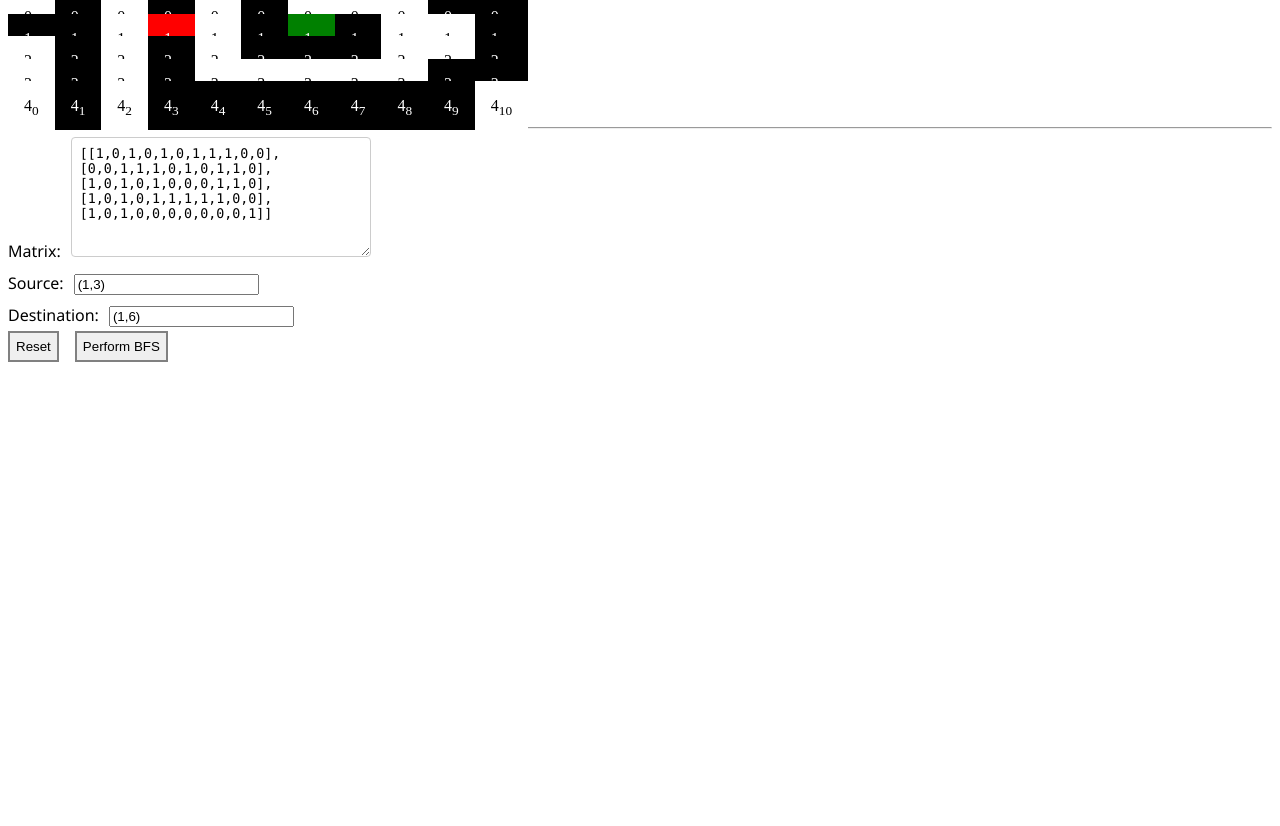
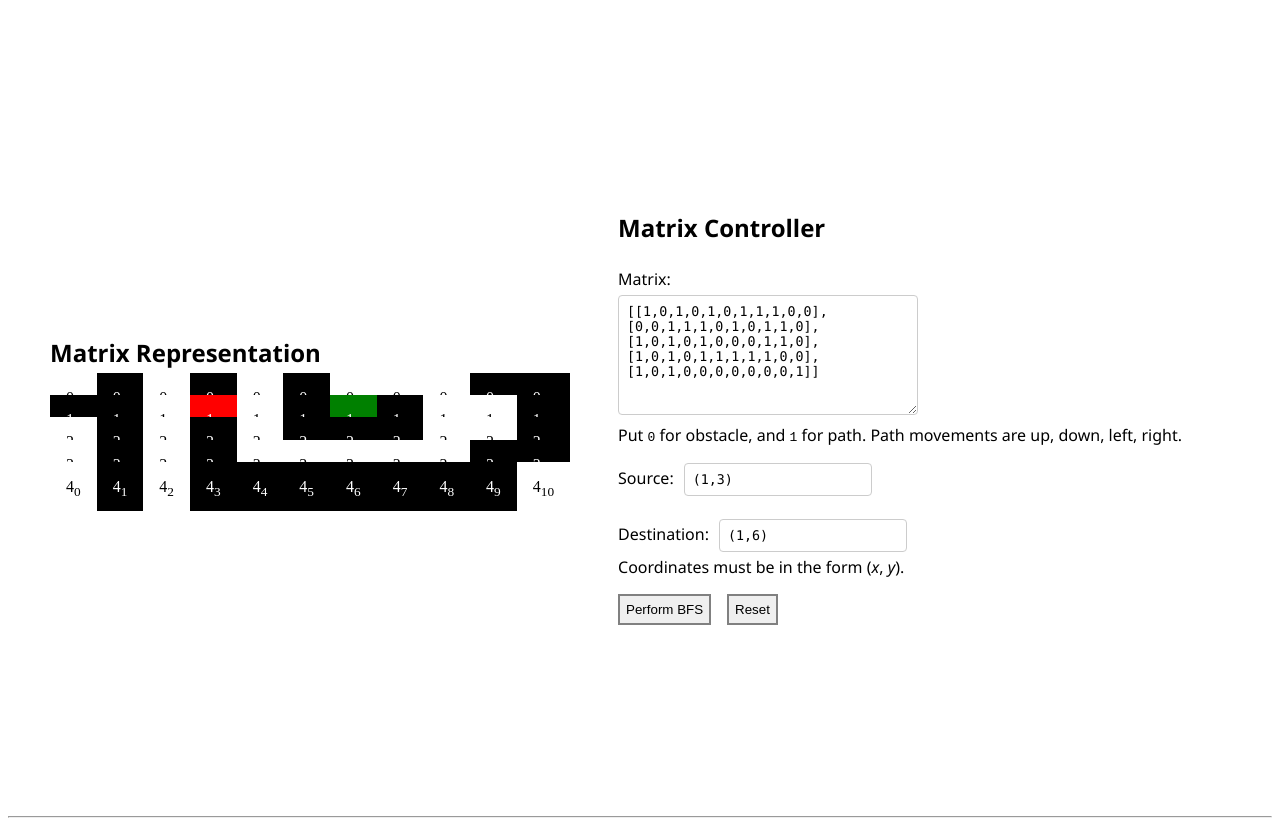
Before and after one commit to FilterAsync/path-finding-visualizer, a React (Create React App) app: page / in a window 1280 px wide. Before the commit the page ends 800 px from the top, so only its background shows below. Built offline with nearby package versions, Linux system fonts and the light colour scheme; the HTML template or start-up script is replaced by a standard one.

Commit message:
Major UI improvement

```diff
--- a/src/App.js
+++ b/src/App.js
@@ -54,7 +54,9 @@ function App() {
 			return;
 		}
 		setError('');
+		try {
 			setMatrix(JSON.parse(str));
+		} catch (err) {}
 	};
 
 	const onSourceChanged = (event) => {
@@ -83,37 +85,57 @@ function App() {
 		setMatrix(defaultValues.matrix);
 		setSource(defaultValues.source);
 		setDest(defaultValues.dest);
+		setError('');
 	};
 
 	return (
 		<>
+			<div className="flex-container center">
+				<div>
+					<h2>Matrix Representation</h2>
 					<MatrixRepresentation />
-			<hr />
+				</div>
+				<div>
+					<h2>Matrix Controller</h2>
 					<form onSubmit={onSubmit}>
 						<div>
 							<label htmlFor="matrix">Matrix:</label>
+							<br />
 							<textarea
 								name="matrix"
 								defaultValue={`[[1,0,1,0,1,0,1,1,1,0,0],[0,0,1,1,1,0,1,0,1,1,0],[1,0,1,0,1,0,0,0,1,1,0],[1,0,1,0,1,1,1,1,1,0,0],[1,0,1,0,0,0,0,0,0,0,1]]`}
 								onChange={onMatrixChanged}
 							/>
+							<p>
+								Put <code>0</code> for obstacle, and <code>1</code> for path. Path movements are up,
+								down, left, right.
+							</p>
 						</div>
 						<div>
 							<label htmlFor="source">Source:</label>
-					<input name="source" defaultValue="(1,3)" onChange={onSourceChanged} />
+							<input type="text" name="source" defaultValue="(1,3)" onChange={onSourceChanged} />
 						</div>
+						<br />
 						<div>
 							<label htmlFor="destination">Destination:</label>
-					<input name="destination" defaultValue="(1,6)" onChange={onDestChanged} />
+							<input type="text" name="destination" defaultValue="(1,6)" onChange={onDestChanged} />
 						</div>
+						<p>
+							Coordinates must be in the form (<i>x</i>, <i>y</i>).
+						</p>
 						<p hidden={!error} className="errorMessage">
 							{error}
 						</p>
-				<input type="reset" onClick={onReset} />
+						<div className="button-list-row">
 							<button type="submit" disabled={!!error}>
 								Perform BFS
 							</button>
+							<input type="reset" onClick={onReset} />
+						</div>
 					</form>
+				</div>
+			</div>
+			<hr />
 		</>
 	);
 }
```
Lines whose indentation alone changed are shown as unchanged.
